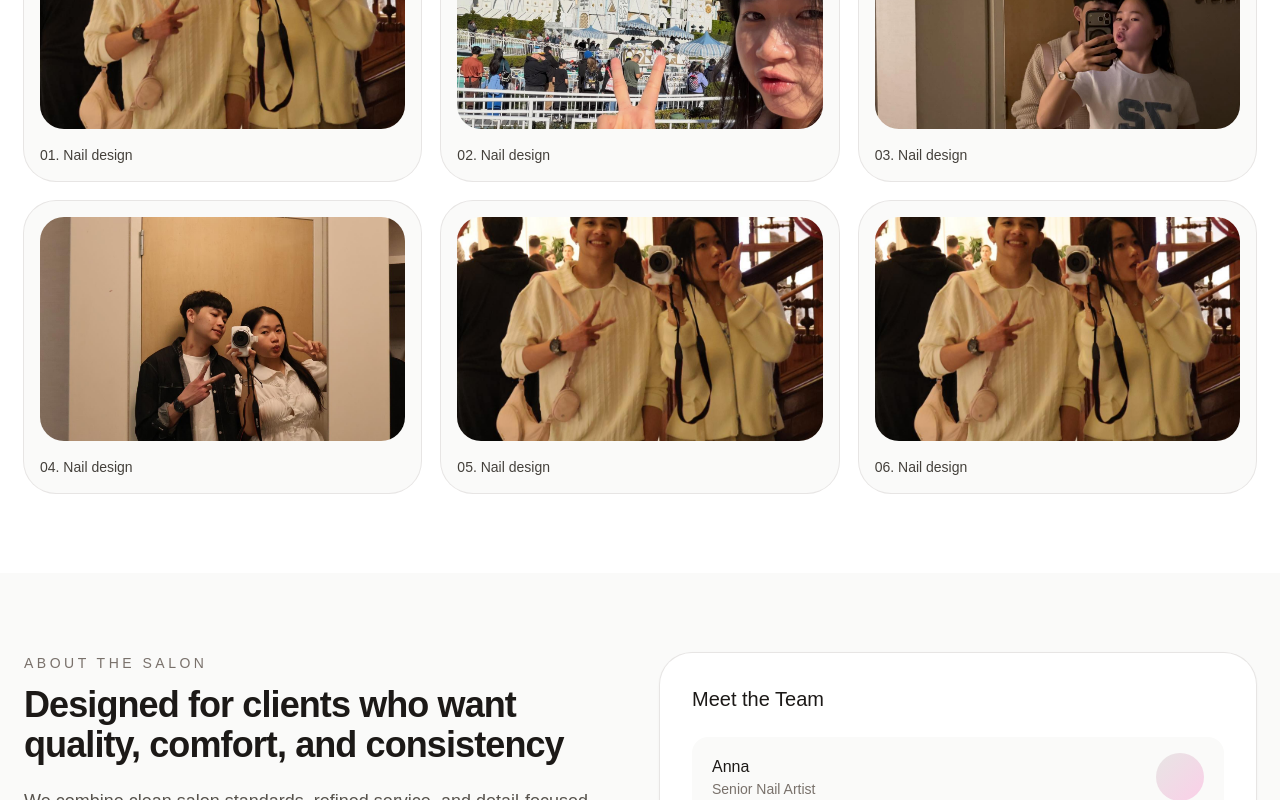
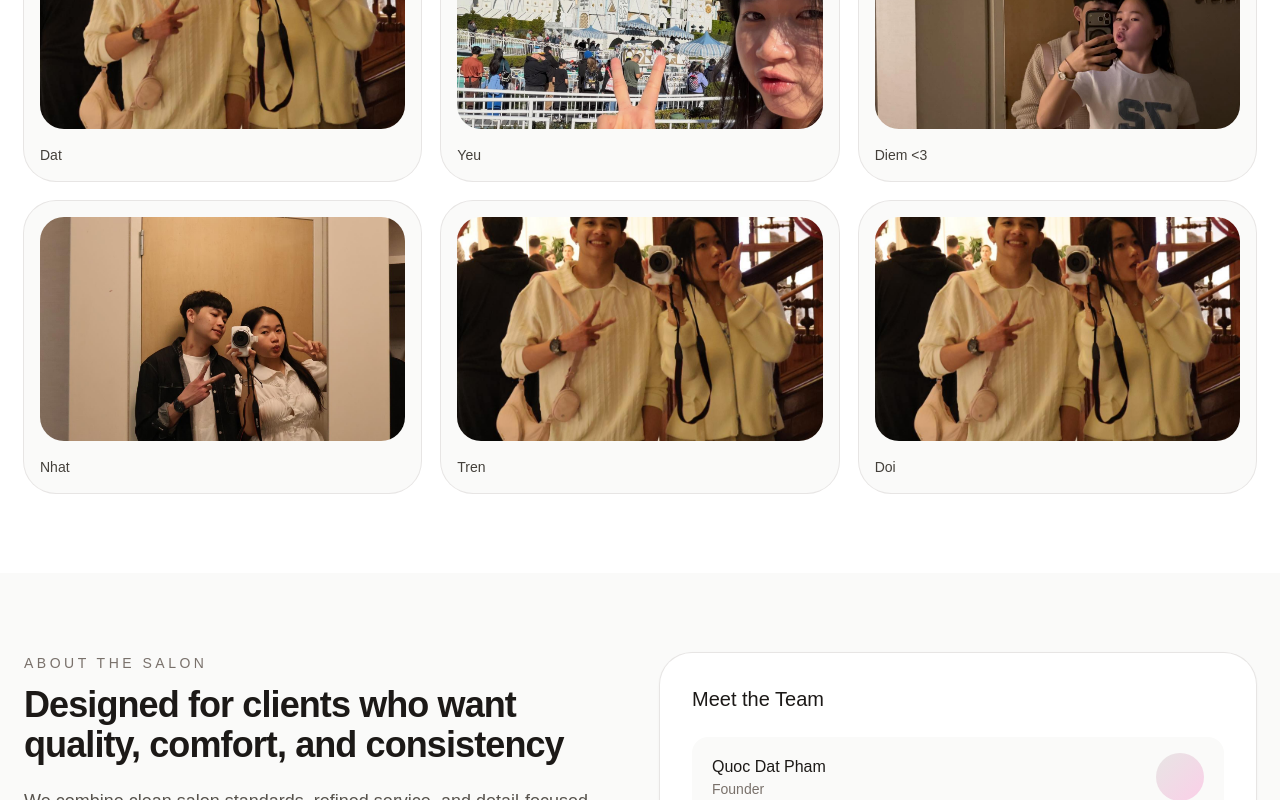
Before and after one commit to QD-Ryan/nail-website, a Next.js app: page / in a window 1280 px wide. Shown: the part 2160-2960 px from the top of the page. Built offline with nearby package versions, Linux system fonts and the light colour scheme.

Commit message:
update gallery

```diff
--- a/app/page.tsx
+++ b/app/page.tsx
@@ -9,12 +9,12 @@ export default function LuxeNailSalonWebsite() {
   ];
 
   const gallery = [
-  "/images/hi.jpg",
-  "/images/ha.jpg",
-  "/images/ho.jpg",
-  "/images/hu.jpg",
-  "/images/hi.jpg",
-  "/images/hi.jpg",
+  { src: "/images/hi.jpg", title: "Dat"},
+  { src: "/images/ha.jpg", title: "Yeu"},
+  { src: "/images/ho.jpg", title: "Diem <3"},
+  { src: "/images/hu.jpg", title: "Nhat"},
+  { src: "/images/hi.jpg", title: "Tren"},
+  { src: "/images/hi.jpg", title: "Doi"},
 ];
 
   const testimonials = [
@@ -36,8 +36,8 @@ export default function LuxeNailSalonWebsite() {
   ];
 
   const team = [
-    { name: "Anna", role: "Senior Nail Artist" },
-    { name: "Lina", role: "Spa Pedicure Specialist" },
+    { name: "Quoc Dat Pham", role: "Founder" },
+    { name: "Diem Nguyen", role: "Vo cua Dat" },
     { name: "Emily", role: "Gel & Extension Technician" },
   ];
 
@@ -169,15 +169,16 @@ export default function LuxeNailSalonWebsite() {
             </p>
           </div>
           <div className="mt-10 grid gap-5 sm:grid-cols-2 lg:grid-cols-3">
-            {gallery.map((img, index) => (
-  <div key={img + index} className="rounded-[2rem] bg-stone-50 p-4 ring-1 ring-stone-200">
+            {gallery.map((item, index) => (
+  <div key={item.src + index} className="rounded-[2rem] bg-stone-50 p-4 ring-1 ring-stone-200">
     <img
-      src={img}
-      alt={`Nail design ${index + 1}`}
+      src={item.src}
+      alt={item.title}
       className="h-56 w-full rounded-[1.5rem] object-cover"
     />
+
     <div className="pt-4 text-sm font-medium text-stone-700">
-      0{index + 1}. Nail design
+      {item.title}
     </div>
   </div>
 ))}
```
